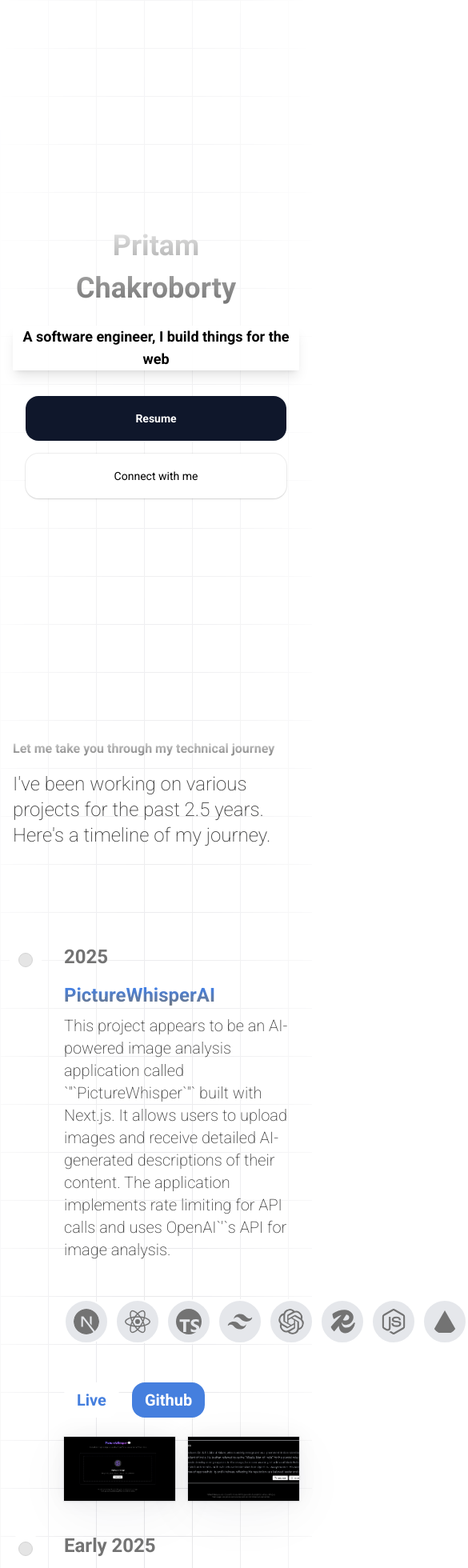
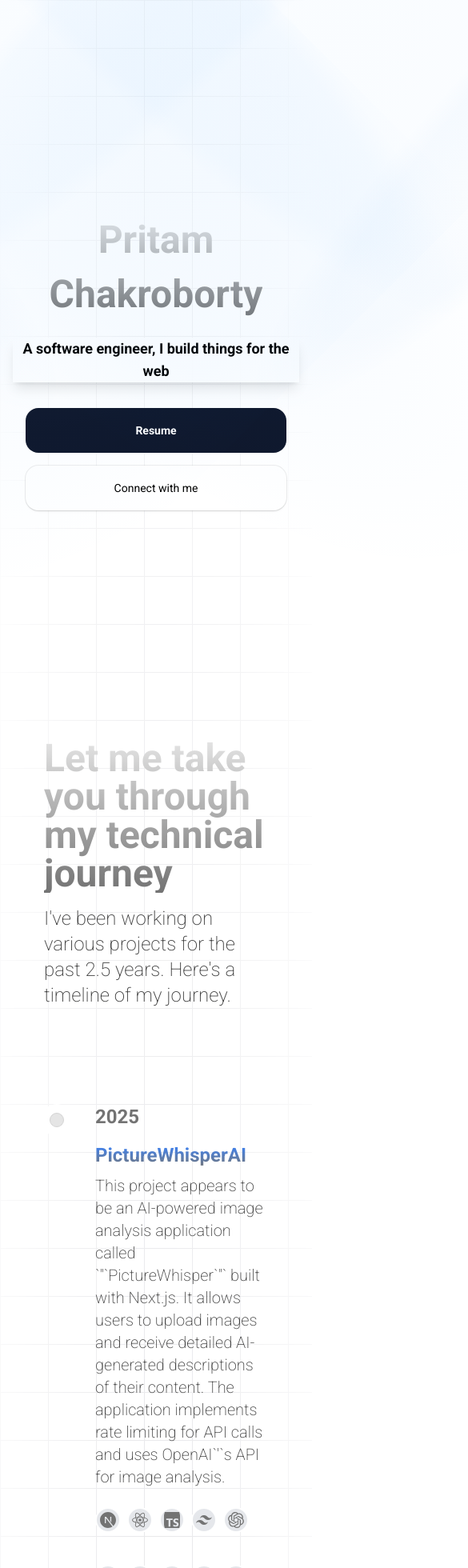
Before and after one commit to anynomous001/portfolio-2, a Next.js app: page / in a window 390 px wide. Shown: the top 1960 px of the page at 80% size, 585 px wide, since content can reach past the window. Built offline with nearby package versions, Linux system fonts and the light colour scheme.

Commit message:
added responsiveness to project and about me section

```diff
--- a/components/About.tsx
+++ b/components/About.tsx
@@ -9,8 +9,8 @@ const roboto = Roboto({
 
 const About = () => {
     return (
-        <section className="min-h-screen w-full z-30   py-20 px-4 md:px-8 lg:px-16">
-            <div className="max-w-7xl mx-auto">
+        <section className="min-h-screen w-full flex justify-center z-30   py-20 px-4 md:px-8 lg:px-16">
+            <div className="max-w-7xl mx-auto w-[80%] md:w-full">
                 <div className="flex flex-col gap-4">
 
                     <div className="space-y-2">
--- a/components/HeroDiv.tsx
+++ b/components/HeroDiv.tsx
@@ -91,13 +91,13 @@ const HeroDiv = () => {
     return (
         <div className="relative w-full min-h-screen">
             <SocialSidebar isOpen={isOpen} onClose={onClose} />
-            {/* <Spotlight /> */}
+            <Spotlight />
             <div className="w-full px-4 md:px-8 lg:px-16">
                 <div className="flex flex-col items-center justify-center min-h-screen pt-16 md:pt-20 lg:pt-24">
                     {/* Name heading with responsive font sizes */}
                     <div className="text-center">
                         <h1 className={`${roboto.className} relative z-20 bg-gradient-to-b from-neutral-200 to-neutral-500 bg-clip-text font-bold text-transparent
-                            text-4xl sm:text-7xl md:text-[80px] lg:text-[100px] leading-tight`}>
+                            text-5xl sm:text-7xl md:text-[80px] lg:text-[100px] leading-tight`}>
                             <span className="block mb-2">Pritam</span>
                             <span className="block">Chakroborty</span>
                         </h1>
--- a/components/Projects.tsx
+++ b/components/Projects.tsx
@@ -3,60 +3,53 @@
 import Image from "next/image";
 import Link from "next/link";
 import { Timeline } from "./ui/timeline";
-import quizOne from '.././public/quizOne.jpeg'
-import quizTwo from '.././public/quizTwo.jpeg'
-import playTMOne from '.././public/playTMOne.jpeg'
-import readium from '.././public/readiumOne.jpg'
-import playTMTwo from '.././public/playTMTwo.png'
-import PictureWhisperAI1 from '@/public/PictureWhisperAI-1.jpeg'
-import PictureWhisperAI3 from '@/public/PictureWhisperAI-3.jpeg'
-import zapier1 from '@/public/zapier1.jpeg'
-import zapier2 from '@/public/zapier2.jpeg'
-import { pictureWhisperLinks, playTMLinks, quizzicleLinks, readiumLinks, workflowAutomationLinks } from '@/components/ui/project-logostack'
+import quizOne from '.././public/quizOne.jpeg';
+import quizTwo from '.././public/quizTwo.jpeg';
+import playTMOne from '.././public/playTMOne.jpeg';
+import readium from '.././public/readiumOne.jpg';
+import playTMTwo from '.././public/playTMTwo.png';
+import PictureWhisperAI1 from '@/public/PictureWhisperAI-1.jpeg';
+import PictureWhisperAI3 from '@/public/PictureWhisperAI-3.jpeg';
+import zapier1 from '@/public/zapier1.jpeg';
+import zapier2 from '@/public/zapier2.jpeg';
+import { pictureWhisperLinks, playTMLinks, quizzicleLinks, readiumLinks, workflowAutomationLinks } from '@/components/ui/project-logostack';
 
 import React from "react";
 import { AnimatedTooltip } from "@/components/ui/animated-tooltip";
 
-
-
 const Projects = () => {
     const data = [
-
         {
             title: "2025",
             content: (
                 <div className="space-y-2">
                     <div>
-                        <p className=" text-2xl sm:text-[2.5rem] bg-gradient-to-b from-blue-500 to-neutral-500 bg-clip-text font-bold">
+                        <p className="text-2xl sm:text-[2.5rem] bg-gradient-to-b from-blue-500 to-neutral-500 bg-clip-text font-bold lg:text-[3rem] md:text-2xl sm:text-xl">
                             PictureWhisperAI
                         </p>
                     </div>
 
                     <div>
-                        <p className=" relative font-extralight z-30 text-neutral-700 dark:text-neutral-300 text-xl md:text-2xl max-w-6xl">
+                        <p className="relative font-extralight z-30 text-neutral-700 dark:text-neutral-300 text-xl md:text-lg sm:text-base max-w-6xl">
                             This project appears to be an AI-powered image analysis application called `&quot;`PictureWhisper`&quot;` built with Next.js. It allows users to upload images and receive detailed AI-generated descriptions of their content. The application implements rate limiting for API calls and uses OpenAI`&apos;`s API for image analysis.
                         </p>
                     </div>
 
                     <AnimatedTooltip items={pictureWhisperLinks} />
                     <div className="flex gap-4 pt-4 relative z-30">
-                        <button className="px-4 py-2 text-xl font-bold rounded-2xl text-[#457FDE]  bg-white transform hover:cursor-pointer  hover:scale-105 hover:bg-slate-200   transition-all duration-300">
-                            <Link href="https://playTM.vercel.app"
-                                target="_blank">
+                        <button className="px-4 py-2 text-xl font-bold rounded-2xl text-[#457FDE] bg-white transform hover:cursor-pointer hover:scale-105 hover:bg-slate-200 transition-all duration-300">
+                            <Link href="https://playTM.vercel.app" target="_blank">
                                 Live
                             </Link>
                         </button>
-                        <button className="px-4 py-2 text-xl font-bold rounded-2xl bg-[#457FDE]  text-white transform hover:cursor-pointer hover:scale-105 hover:bg-[#457FDE]   transition-all duration-300">
-                            <Link
-                                href="https://github.com/yourusername/playTM"
-                                target="_blank"
-                            >
+                        <button className="px-4 py-2 text-xl font-bold rounded-2xl bg-[#457FDE] text-white transform hover:cursor-pointer hover:scale-105 hover:bg-[#457FDE] transition-all duration-300">
+                            <Link href="https://github.com/yourusername/playTM" target="_blank">
                                 Github
                             </Link>
                         </button>
                     </div>
 
-                    <div className="grid grid-cols-2 gap-4 pt-4">
+                    <div className="grid grid-cols-1 md:grid-cols-2 gap-4   pt-4">
                         <Image
                             src={PictureWhisperAI3}
                             alt="startup template"
@@ -72,7 +65,6 @@ const Projects = () => {
                             height={500}
                             className="rounded-lg object-cover h-20 md:h-44 lg:h-60 w-full shadow-[0_0_24px_rgba(34,_42,_53,_0.06),_0_1px_1px_rgba(0,_0,_0,_0.05),_0_0_0_1px_rgba(34,_42,_53,_0.04),_0_0_4px_rgba(34,_42,_53,_0.08),_0_16px_68px_rgba(47,_48,_55,_0.05),_0_1px_0_rgba(255,_255,_255,_0.1)_inset]"
                         />
-
                     </div>
                 </div>
             ),
@@ -82,13 +74,13 @@ const Projects = () => {
             content: (
                 <div className="space-y-2">
                     <div>
-                        <p className="text-2xl sm:text-[2.5rem] bg-gradient-to-b from-blue-500 to-neutral-500 bg-clip-text font-bold">
+                        <p className="text-2xl sm:text-[2.5rem] bg-gradient-to-b from-blue-500 to-neutral-500 bg-clip-text font-bold lg:text-[2.5rem] md:text-2xl sm:text-xl">
                             Workflow Automation Suite
                         </p>
                     </div>
 
                     <div>
-                        <p className="relative font-extralight z-30 text-neutral-700 dark:text-neutral-300 text-xl md:text-2xl max-w-6xl">
+                        <p className="relative font-extralight z-30 text-neutral-700 dark:text-neutral-300 text-xl md:text-lg sm:text-base max-w-6xl">
                             A robust enterprise-grade automation system built with Next.js and Node.js, leveraging Apache Kafka for event streaming
                             and message queues. Features include webhook integrations, Prisma ORM with PostgreSQL for data persistence,
                             and JWT authentication for secure API access. The system handles high-throughput data processing with
@@ -115,7 +107,7 @@ const Projects = () => {
                         </button>
                     </div>
 
-                    <div className="grid grid-cols-2 gap-4 pt-4">
+                    <div className="grid grid-cols-1 md:grid-cols-2 gap-4   pt-4">
                         <Image
                             src={zapier1}
                             alt="Zapier automation workflow"
@@ -139,13 +131,13 @@ const Projects = () => {
             content: (
                 <div className="space-y-2">
                     <div>
-                        <p className=" text-2xl sm:text-[2.5rem] bg-gradient-to-b from-blue-500 to-neutral-500 bg-clip-text font-bold">
+                        <p className="text-2xl sm:text-[2.5rem] bg-gradient-to-b from-blue-500 to-neutral-500 bg-clip-text font-bold lg:text-[2.5rem] md:text-2xl sm:text-xl">
                             Readium
                         </p>
                     </div>
 
                     <div>
-                        <p className=" relative font-extralight z-30 text-neutral-700 dark:text-neutral-300 text-xl md:text-2xl max-w-6xl">
+                        <p className="relative font-extralight z-30 text-neutral-700 dark:text-neutral-300 text-xl md:text-lg sm:text-base max-w-6xl">
                             A light replica of how Medium works, like posting your blogs, you have a favourite blog want to mark it as favourite we got you,
                             you will have your profile where you can see your posts with the faourite ones that you marked,
                             Apart from these feature we have also integrated sharing feature here you can share blogs on any socials that you like.
@@ -155,13 +147,13 @@ const Projects = () => {
                     <AnimatedTooltip items={readiumLinks} />
 
                     <div className="flex gap-4 pt-4 relative z-30">
-                        <button className="px-4 py-2 text-xl font-bold rounded-2xl text-[#457FDE]  bg-white transform hover:cursor-pointer  hover:scale-105 hover:bg-slate-200   transition-all duration-300">
+                        <button className="px-4 py-2 text-xl font-bold rounded-2xl text-[#457FDE] bg-white transform hover:cursor-pointer hover:scale-105 hover:bg-slate-200 transition-all duration-300">
                             <Link href="https://playTM.vercel.app"
                                 target="_blank">
                                 Live
                             </Link>
                         </button>
-                        <button className="px-4 py-2 text-xl font-bold rounded-2xl bg-[#457FDE]  text-white transform hover:cursor-pointer hover:scale-105 hover:bg-[#457FDE]   transition-all duration-300">
+                        <button className="px-4 py-2 text-xl font-bold rounded-2xl bg-[#457FDE] text-white transform hover:cursor-pointer hover:scale-105 hover:bg-[#457FDE] transition-all duration-300">
                             <Link
                                 href="https://github.com/yourusername/playTM"
                                 target="_blank"
@@ -171,7 +163,7 @@ const Projects = () => {
                         </button>
                     </div>
 
-                    <div className="grid grid-cols-2 gap-4 pt-4">
+                    <div className="grid grid-cols-1 md:grid-cols-2 gap-4   pt-4">
                         <Image
                             src={readium}
                             alt="startup template"
@@ -186,7 +178,6 @@ const Projects = () => {
                             height={500}
                             className="rounded-lg object-cover h-20 md:h-44 lg:h-60 w-full shadow-[0_0_24px_rgba(34,_42,_53,_0.06),_0_1px_1px_rgba(0,_0,_0,_0.05),_0_0_0_1px_rgba(34,_42,_53,_0.04),_0_0_4px_rgba(34,_42,_53,_0.08),_0_16px_68px_rgba(47,_48,_55,_0.05),_0_1px_0_rgba(255,_255,_255,_0.1)_inset]"
                         />
-
                     </div>
                 </div>
             ),
@@ -196,13 +187,13 @@ const Projects = () => {
             content: (
                 <div className="space-y-2">
                     <div>
-                        <p className="text-2xl sm:text-[2.5rem] bg-gradient-to-b from-blue-500 to-neutral-500 bg-clip-text font-bold">
+                        <p className="text-2xl sm:text-[2.5rem] bg-gradient-to-b from-blue-500 to-neutral-500 bg-clip-text font-bold lg:text-[2.5rem] md:text-2xl sm:text-xl">
                             PlayTM
                         </p>
                     </div>
 
                     <div>
-                        <p className="relative font-extralight z-30 text-neutral-700 dark:text-neutral-300 text-xl md:text-2xl max-w-6xl">
+                        <p className="relative font-extralight z-30 text-neutral-700 dark:text-neutral-300 text-xl md:text-lg sm:text-base max-w-6xl">
                             A light replica of how payTm works, like adding money to your wallet, sending money to a friend,
                             adding benefieciaries, requesting a friend for money.
                             Not only that you can aslo check your balance and history of your wallet.
@@ -224,7 +215,7 @@ const Projects = () => {
                         </button>
                     </div>
 
-                    <div className="grid grid-cols-2 gap-4 pt-4">
+                    <div className="grid grid-cols-1 md:grid-cols-2 gap-4   pt-4">
                         <Image
                             src={playTMOne}
                             alt="PlayTM dashboard"
@@ -248,13 +239,13 @@ const Projects = () => {
             content: (
                 <div className="space-y-2">
                     <div>
-                        <p className=" text-2xl sm:text-[2.5rem] bg-gradient-to-b from-blue-500 to-neutral-500 bg-clip-text font-bold">
+                        <p className="text-2xl sm:text-[2.5rem] bg-gradient-to-b from-blue-500 to-neutral-500 bg-clip-text font-bold lg:text-[2.5rem] md:text-2xl sm:text-xl">
                             Quizzicle
                         </p>
                     </div>
 
                     <div>
-                        <p className=" relative font-extralight z-30 text-neutral-700 dark:text-neutral-300 text-xl md:text-2xl max-w-6xl">
+                        <p className="relative font-extralight z-30 text-neutral-700 dark:text-neutral-300 text-xl md:text-lg sm:text-base max-w-6xl">
                             A quiz platform where you can create your own quiz and test your knowledge on a variety of topics.
                         </p>
                     </div>
@@ -262,13 +253,13 @@ const Projects = () => {
                     <AnimatedTooltip items={quizzicleLinks} />
 
                     <div className="flex gap-4 pt-4 relative z-30">
-                        <button className="px-4 py-2 text-xl font-bold rounded-2xl text-[#457FDE]  bg-white transform hover:cursor-pointer  hover:scale-105 hover:bg-slate-200   transition-all duration-300">
+                        <button className="px-4 py-2 text-xl font-bold rounded-2xl text-[#457FDE] bg-white transform hover:cursor-pointer hover:scale-105 hover:bg-slate-200 transition-all duration-300">
                             <Link href="https://playTM.vercel.app"
                                 target="_blank">
                                 Live
                             </Link>
                         </button>
-                        <button className="px-4 py-2 text-xl font-bold rounded-2xl bg-[#457FDE]  text-white transform hover:cursor-pointer hover:scale-105 hover:bg-[#457FDE]   transition-all duration-300">
+                        <button className="px-4 py-2 text-xl font-bold rounded-2xl bg-[#457FDE] text-white transform hover:cursor-pointer hover:scale-105 hover:bg-[#457FDE] transition-all duration-300">
                             <Link
                                 href="https://github.com/yourusername/playTM"
                                 target="_blank"
@@ -278,7 +269,7 @@ const Projects = () => {
                         </button>
                     </div>
 
-                    <div className="grid grid-cols-2 gap-4 pt-4">
+                    <div className="grid grid-cols-1 md:grid-cols-2 gap-4   pt-4">
                         <Image
                             src={quizOne}
                             alt="startup template"
@@ -293,17 +284,18 @@ const Projects = () => {
                             height={500}
                             className="rounded-lg object-cover h-20 md:h-44 lg:h-60 w-full shadow-[0_0_24px_rgba(34,_42,_53,_0.06),_0_1px_1px_rgba(0,_0,_0,_0.05),_0_0_0_1px_rgba(34,_42,_53,_0.04),_0_0_4px_rgba(34,_42,_53,_0.08),_0_16px_68px_rgba(47,_48,_55,_0.05),_0_1px_0_rgba(255,_255,_255,_0.1)_inset]"
                         />
-
                     </div>
                 </div>
             ),
         },
     ];
     return (
+        <div className="w-full flex justify-center">
+            <div className="w-[80%]" data-aos="fade-up">
+                <Timeline data={data} />
+            </div>
+        </div>
 
-        <div data-aos="fade-up">
-            <Timeline data={data} />
-        </div>
     );
 };
 
--- a/components/ui/animated-tooltip.tsx
+++ b/components/ui/animated-tooltip.tsx
@@ -29,11 +29,11 @@ export const AnimatedTooltip = ({
     };
 
     return (
-        <div className="flex items-center">
+        <div className="flex items-center flex-wrap">
             {items.map((item) => (
                 <div
                     key={item.id}
-                    className="relative mt-10 mr-2 mb-6 group"
+                    className="relative mt-4 md:mt-10 mr-2 mb-6 group"
                     onMouseEnter={() => setHoveredIndex(item.id)}
                     onMouseLeave={() => setHoveredIndex(null)}
                 >
@@ -58,7 +58,7 @@ export const AnimatedTooltip = ({
 
                     <motion.div
                         whileHover={{ scale: 1.1 }}
-                        className="relative h-14 w-14 rounded-full bg-gray-200 dark:bg-transparent flex items-center justify-center  border-2 border-white cursor-pointer"
+                        className="relative h-8 w-8 p-1 md:p-0 md:h-14 md:w-14 rounded-full bg-gray-200 dark:bg-transparent flex items-center justify-center  border-2 border-white cursor-pointer"
                     >
                         <motion.div
                             className="h-full w-full flex items-center justify-center text-neutral-500 dark:text-neutral-300"
--- a/components/ui/spotlight-new.tsx
+++ b/components/ui/spotlight-new.tsx
@@ -36,7 +36,7 @@ export const Spotlight = ({
       transition={{
         duration: 1.5,
       }}
-      className="pointer-events-none absolute inset-0 h-full w-full"
+      className="pointer-events-none absolute inset-0 h-full w-screen"
     >
       <motion.div
         animate={{
--- a/components/ui/timeline.tsx
+++ b/components/ui/timeline.tsx
@@ -42,7 +42,7 @@ export const Timeline = ({ data }: { data: TimelineEntry[] }) => {
         ref={containerRef}
       >
         <div className="max-w-7xl mx-auto py-20 px-4 md:px-8 lg:px-10">
-          <h2 className=" relative font-bold z-30 sm:text-8xl bg-gradient-to-b from-neutral-200 to-neutral-500 bg-clip-text text-transparent  mb-4 ">
+          <h2 className=" relative font-bold z-30 text-5xl  sm:text-8xl bg-gradient-to-b from-neutral-200 to-neutral-500 bg-clip-text text-transparent  mb-4 ">
             Let me take you through my technical journey
           </h2>
           <p className=" relative font-extralight z-30 text-neutral-700 dark:text-neutral-300 text-2xl md:text-3xl max-w-6xl">
```
